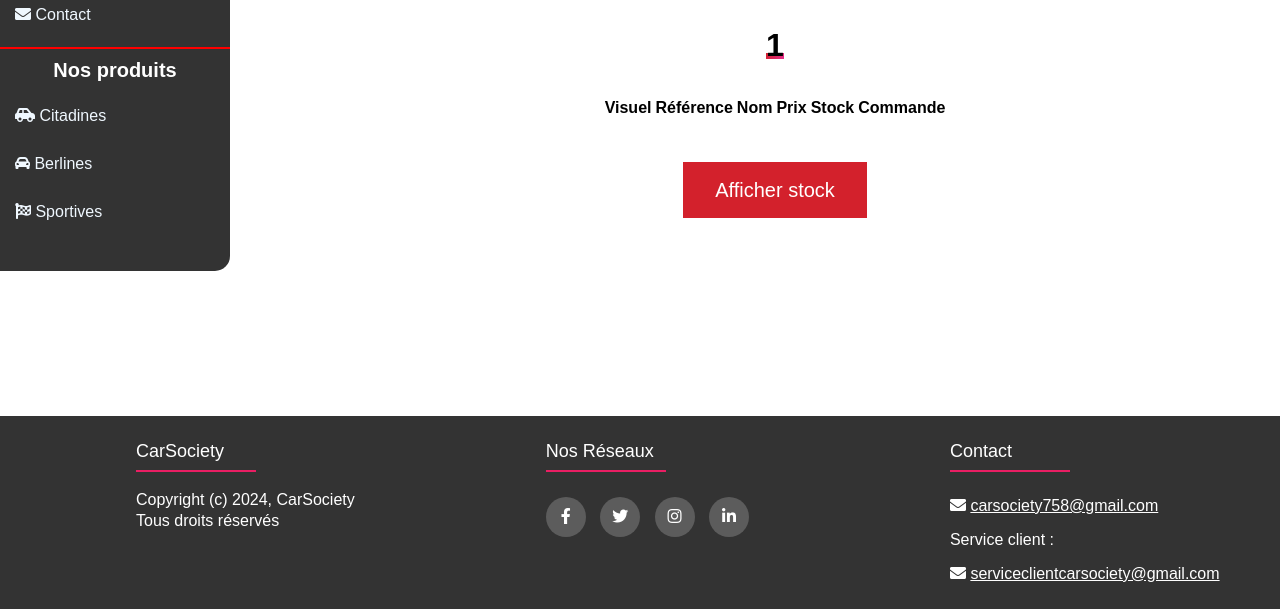
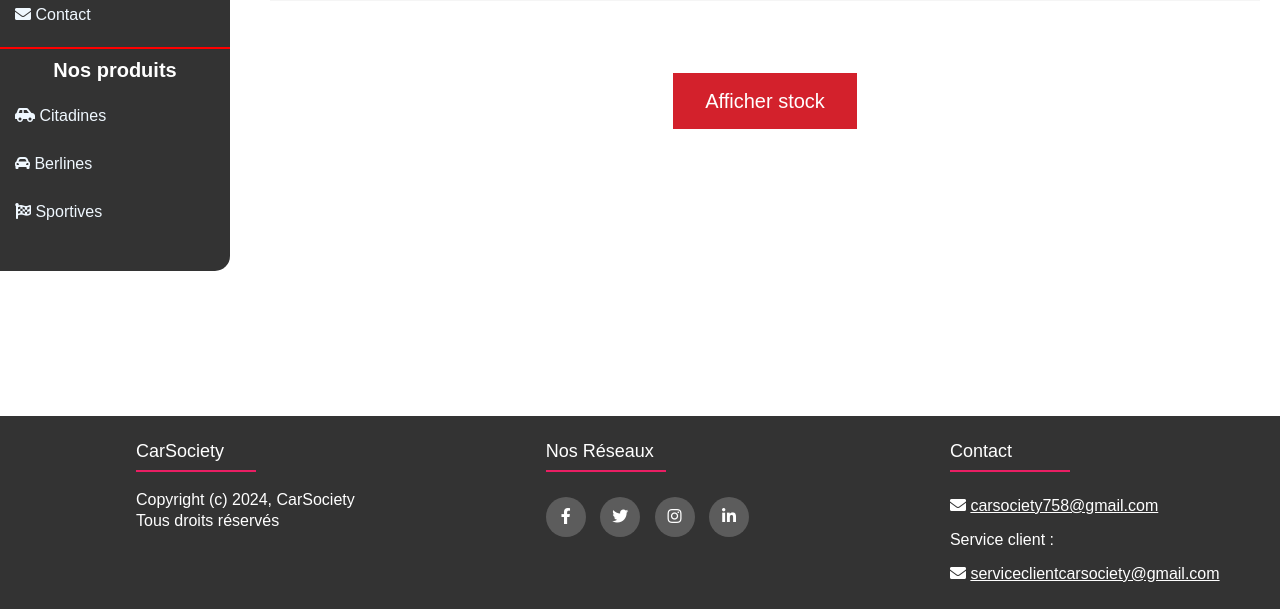
Before and after one commit to Quentin55553/Projet-CarSociety, a PHP site: page /php/produits.php?cat=1 in a window 1280 px wide. Shown: the part 280-889 px from the top of the page. Run offline with PHP 8.4, Linux system fonts and the light colour scheme; data that the repository does not hold is empty.

Commit message:
Add files via upload

```diff
--- a/css/style.css
+++ b/css/style.css
@@ -23,6 +23,7 @@ body {
 }
 
 .header {
+    z-index: 2;
     position: fixed;
     width: 100%;
     top: 0px;
@@ -70,6 +71,7 @@ body {
 }
 
 .menu {
+    z-index:5;
     position: fixed;
     margin-top: 180px;
     padding-bottom: 35px;
@@ -124,10 +126,11 @@ h1.main-title {
 }
 
 .content {
+    text-align: center;
     padding-top: 130px;
     padding-left: 270px;
+    padding-right: 20px;
     min-height: 87vh;
-    display: flex;
     flex-direction: column;
     justify-content: center;
     align-items: center;
@@ -303,3 +306,101 @@ button {
     opacity: 1;
     visibility: visible;
 }
+
+
+.tab{
+  z-index: -1;
+  background: #f5f5f5;
+  border-collapse: separate;
+  box-shadow: inset 0 1px 0 #fff;
+  font-size: 12px;
+  line-height: 24px;
+  margin: 30px auto;
+  text-align: center;
+  width: 100%;
+}
+
+.tab th{
+  background: url(https://jackrugile.com/images/misc/noise-diagonal.png), linear-gradient(#777, #444);
+  border-left: 1px solid #555;
+  border-right: 1px solid #777;
+  border-top: 1px solid #555;
+  border-bottom: 1px solid #333;
+  box-shadow: inset 0 1px 0 #999;
+  color: #fff;
+  font-weight: bold;
+  padding: 10px 15px;
+  position: relative;
+  text-shadow: 0 1px 0 #000;
+}
+
+.tab td {
+    border-right: 1px solid #fff;
+    border-left: 1px solid #e8e8e8;
+    border-top: 1px solid #fff;
+    border-bottom: 1px solid #e8e8e8;
+    padding: 10px 15px;
+    position: relative;
+    transition: all 300ms;
+}
+
+.tab img,button{
+    transition: all 300ms;
+}
+
+.tab tr {
+    background: url(https://jackrugile.com/images/misc/noise-diagonal.png);
+}
+
+.tab img{
+    max-width:150px;
+    max-height:150px;
+}
+
+.tab tbody:hover td {
+    color: transparent;
+    text-shadow: 0 0 3px #aaa;
+}
+
+.tab tbody:hover img {
+    filter:blur(3px);
+}
+
+.tab tbody:hover button {
+    filter:blur(3px);
+}
+
+.tab tbody:hover tr:hover td {
+    color: #444;
+    text-shadow: 0 1px 0 #fff;
+}
+
+.tab tbody:hover tr:hover img {
+    filter:blur(0);
+}
+
+.tab tbody:hover tr:hover button {
+    filter:blur(0);
+}
+
+.invisible{
+    display:none;
+}
+
+.commande{
+    display: inline flex;
+}
+
+.commande button{
+    height:25px;
+    width:25px;
+    margin-left: 10px;
+    margin-right: 10px;
+    margin-top:10px;
+}
+
+
+#stock-button{
+    margin-right: auto;
+    margin-left: auto;
+}
```
